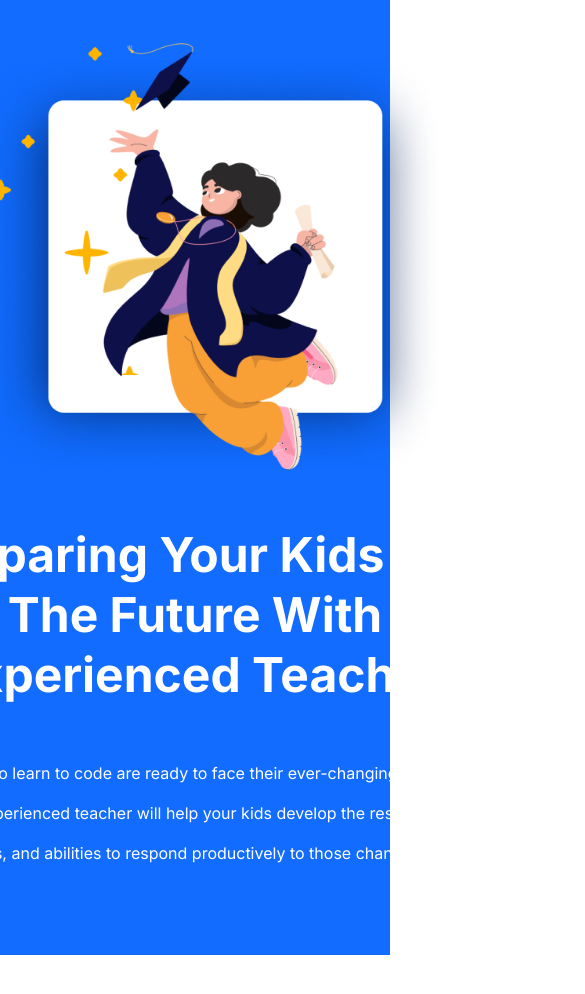
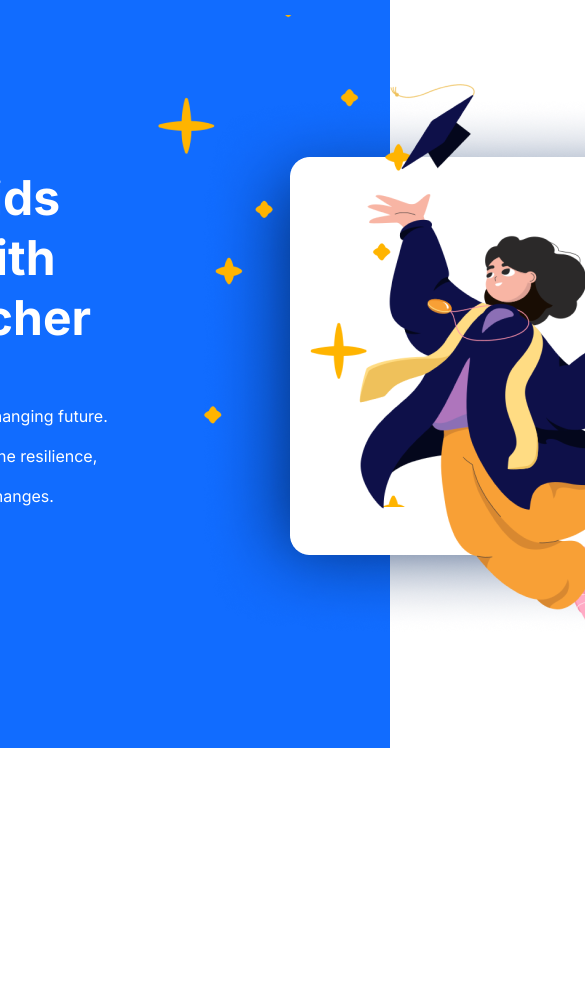
Before and after one commit to EnzoAkiraInoue/LandingPage, a plain HTML site: page index.html in a window 390 px wide. Shown: the part 940-1934 px from the top of the page, 585 px wide, since content can reach past the window. Before the commit the page ends 1895 px from the top, so only its background shows below. Drawn offline with Linux system fonts and the light colour scheme.

Commit message:
no respon

```diff
--- a/index.css
+++ b/index.css
@@ -70,56 +70,3 @@ p {
     color: #00235C;
     background-color: #ffffff;
 }
-
-@media screen and (max-width: 1200px) {
-    section {
-        flex-direction: column;
-        height: 100%;
-    }
-
-    img {
-        width: 500px;
-    }
-
-    .tela1 article {
-        width: 498px;
-        text-align: center;
-    }
-
-    .tela1 h1 {
-        width: 483px;
-        height: 180px;
-        margin-top: 0px;
-    }
-
-    .tela1 p {
-        width: 483px;
-        height: 218px;
-    }
-
-    .tela2 {
-        flex-direction: column-reverse;
-    }
-
-    .tela2 article {
-        display: flex;
-        flex-direction: column;
-        justify-content: center;
-        align-items: center;
-
-        width: 655px;
-        text-align: center;
-        margin: 0;
-
-    }
-
-    .tela2 h1 {
-        height: 180px;
-    }
-
-    .tela2 p {
-        margin: 0;
-        height: 202px;
-    }
-
-}
```
